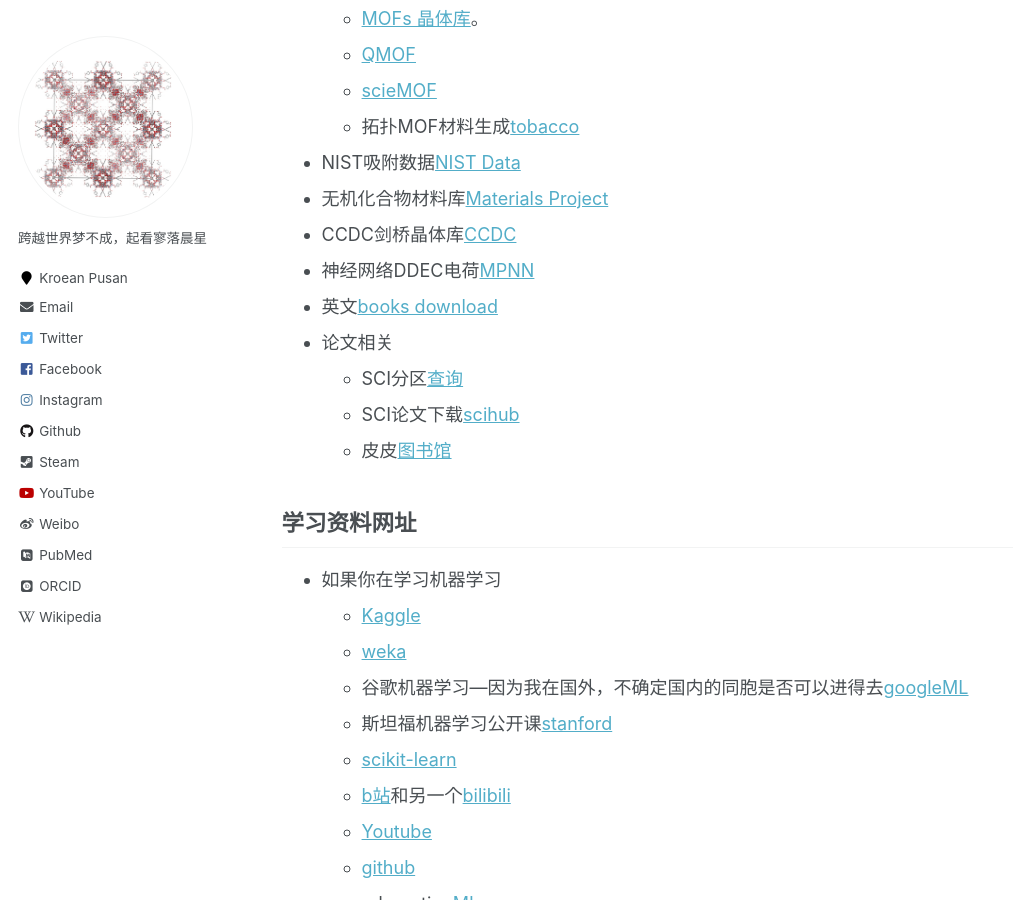
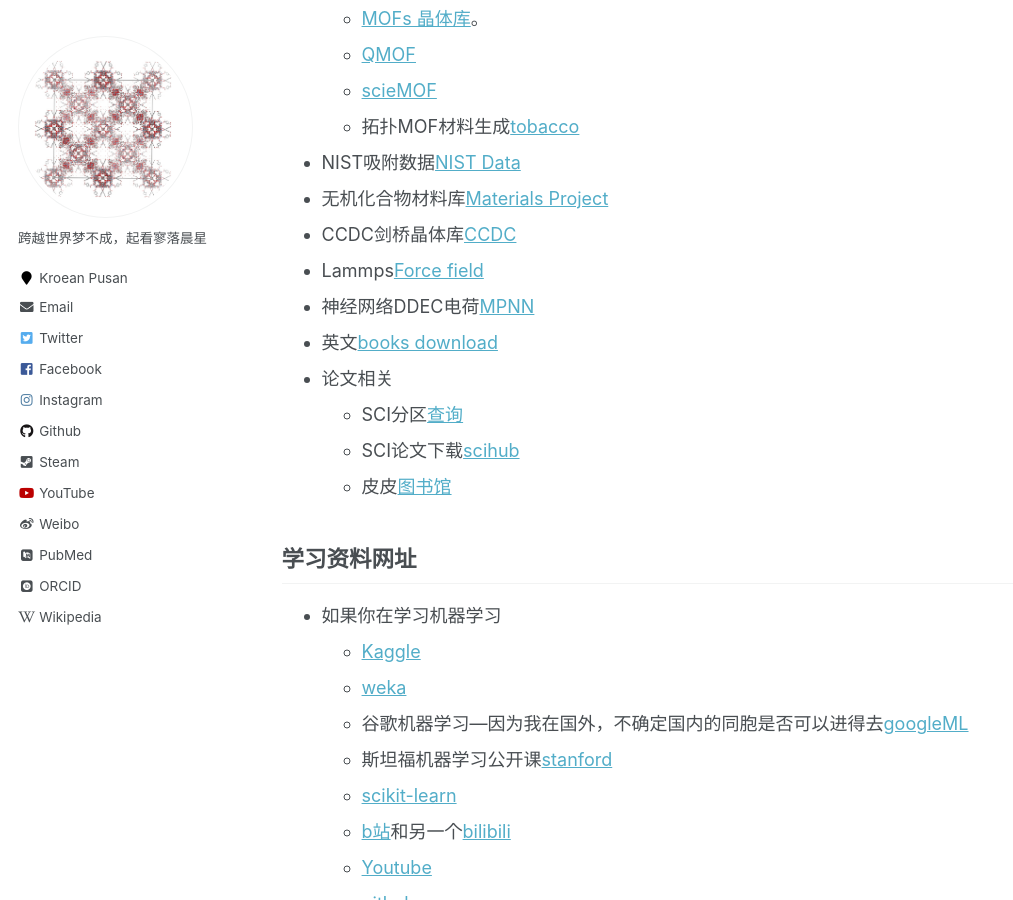
Before and after one commit to sxm13/ZGBshenxiaomoCV.github.io, a Jekyll site: the page built from _pages/markdown.md, in a window 1280 px wide and 900 px high, scrolled down 2043 px. Shown: the whole window, without its empty margins (0-1013 px from the left). Built offline with Jekyll 4.4.1, drawn with Linux system fonts in a browser that asks for light colours; some web fonts are replaced.

Commit message:
Update markdown.md

```diff
--- a/_pages/markdown.md
+++ b/_pages/markdown.md
@@ -66,6 +66,7 @@
 * NIST吸附数据[NIST Data](https://adsorption.nist.gov/index.php#home "Adsorption data")
 * 无机化合物材料库[Materials Project](https://materialsproject.org/ "Materials project")
 * CCDC剑桥晶体库[CCDC](https://www.ccdc.cam.ac.uk/ "CCDC")
+* Lammps[Force field](https://openkim.org/ "KimFF")
 * 神经网络DDEC电荷[MPNN](https://github.com/SimonEnsemble/mpn_charges "MPNN")
 * 英文[books download](https://z-lib.org/ "book")
 * 论文相关
```
